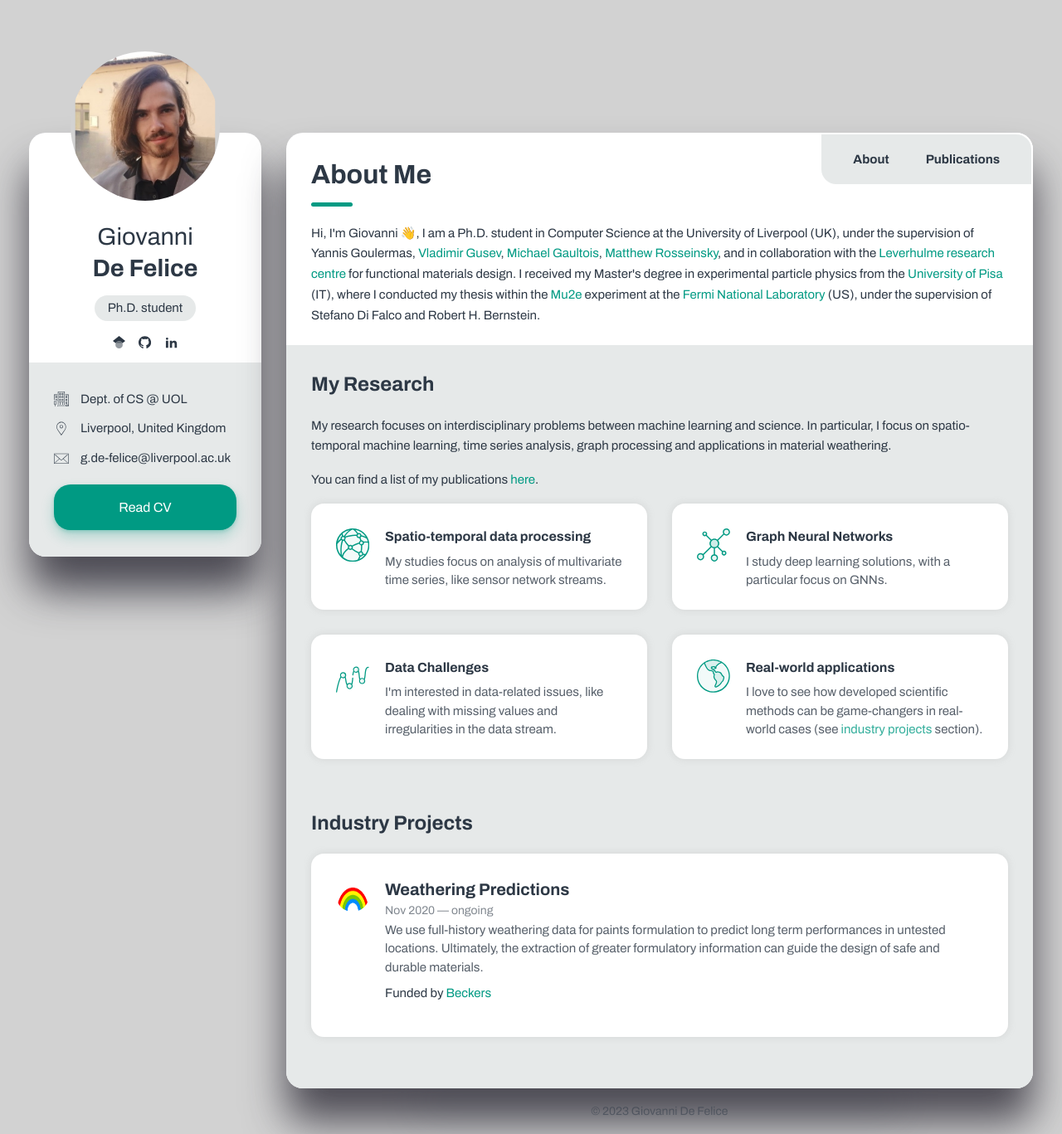
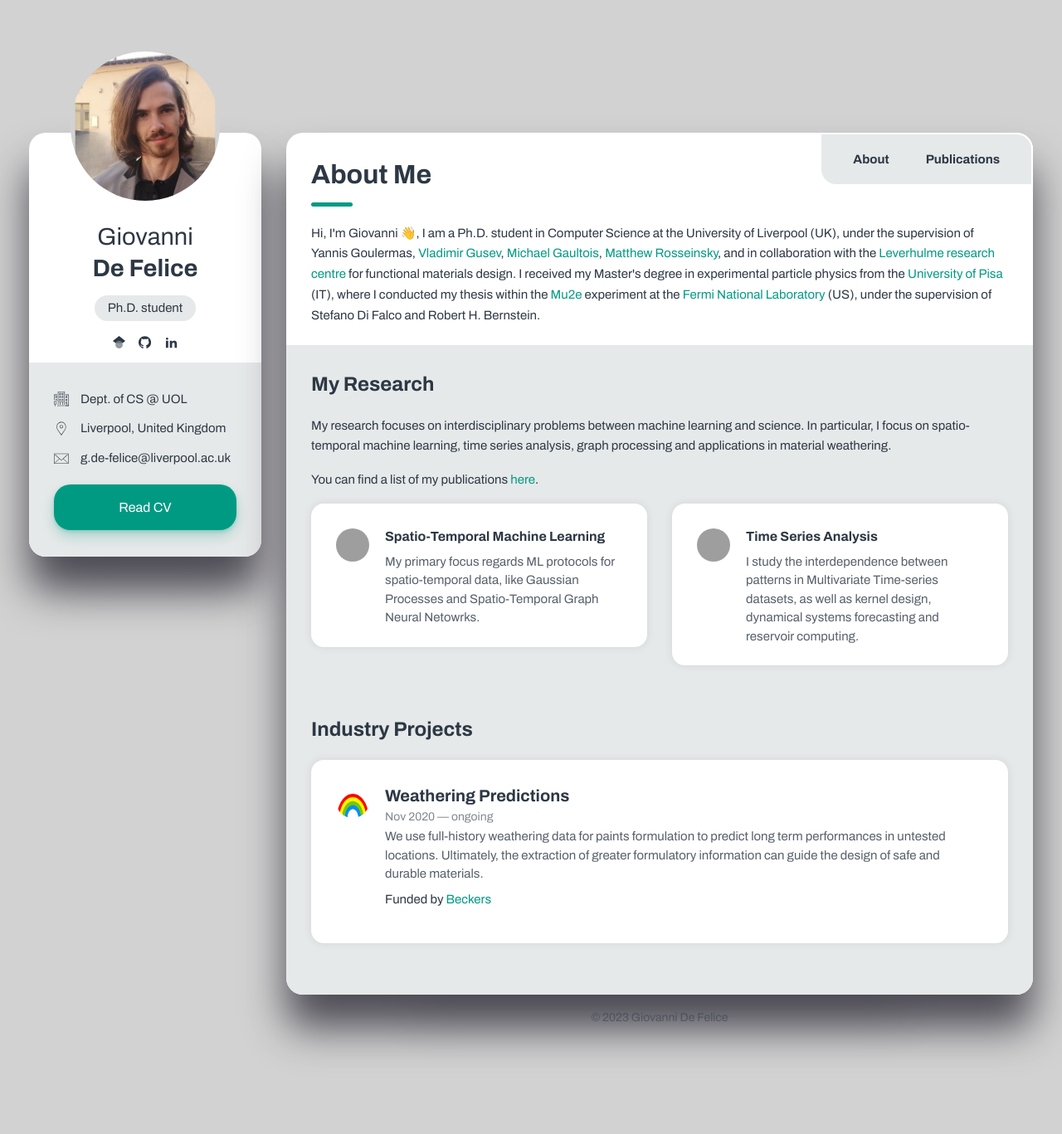
Before and after one commit to gdefe/gdefe.github.io, a Jekyll site: the page built from index.html, in a window 1280 px wide. Shown: the whole page at 83% size. Built offline with Jekyll 4.4.1, drawn with Linux system fonts in a browser that asks for light colours; grey boxes are pictures that could not be loaded.

Commit message:
boxes my research

```diff
--- a/index.html
+++ b/index.html
@@ -17,44 +17,26 @@ layout: page
         <!-- Case Item -->
         <div class="col-12 col-lg-6">
             <div class="case-item box box__second">
+                <!--
                 <svg class="marshkicon case-item__icon">
-                    <use href="#marshkicon-sensor-network" /></svg>
+                    <use href="#marshkicon-sensor-network" /></svg>-->
+                <img class="case-item__icon" src="assets/img/st.jpg" alt="Custom Icon" />
                 <div>
-                    <h3 class="title title--h5">Spatio-temporal data processing</h3>
-                    <p class="case-item__caption">My studies focus on analysis of multivariate time series, like sensor network streams.</p>
+                    <h3 class="title title--h5">Spatio-Temporal Machine Learning</h3>
+                    <p class="case-item__caption">My primary focus regards ML protocols for spatio-temporal data, like Gaussian Processes and Spatio-Temporal Graph Neural Netowrks.</p>
                 </div>
             </div>
         </div>
         <!-- Case Item -->
         <div class="col-12 col-lg-6">
             <div class="case-item box box__second">
+                <!--
                 <svg class="marshkicon case-item__icon">
-                    <use href="#marshkicon-graph" /></svg>
+                    <use href="#marshkicon-graph" /></svg>-->
+                <img class="case-item__icon" src="assets/img/time.jpg" alt="Custom Icon" />
                 <div>
-                    <h3 class="title title--h5">Graph Neural Networks</h3>
-                    <p class="case-item__caption">I study deep learning solutions, with a particular focus on GNNs.</p>
-                </div>
-            </div>
-        </div>
-        <!-- Case Item -->
-        <div class="col-12 col-lg-6">
-            <div class="case-item box box__second">
-                <svg class="marshkicon case-item__icon">
-                    <use href="#marshkicon-interpolation" /></svg>
-                <div>
-                    <h3 class="title title--h5">Data Challenges</h3>
-                    <p class="case-item__caption">I'm interested in data-related issues, like dealing with missing values and irregularities in the data stream.</p>
-                </div>
-            </div>
-        </div>
-        <!-- Case Item -->
-        <div class="col-12 col-lg-6">
-            <div class="case-item box box__second">
-                <svg class="marshkicon case-item__icon">
-                    <use href="#marshkicon-world" /></svg>
-                <div>
-                    <h3 class="title title--h5">Real-world applications</h3>
-                    <p class="case-item__caption">I love to see how developed scientific methods can be game-changers in real-world cases (see <a href="resume.html#sec-industry-projects">industry projects</a> section).</p>
+                    <h3 class="title title--h5">Time Series Analysis</h3>
+                    <p class="case-item__caption">I study the interdependence between patterns in Multivariate Time-series datasets, as well as kernel design, dynamical systems forecasting and reservoir computing.</p>
                 </div>
             </div>
         </div>
```
Also changed, not shown: 2 other files.
